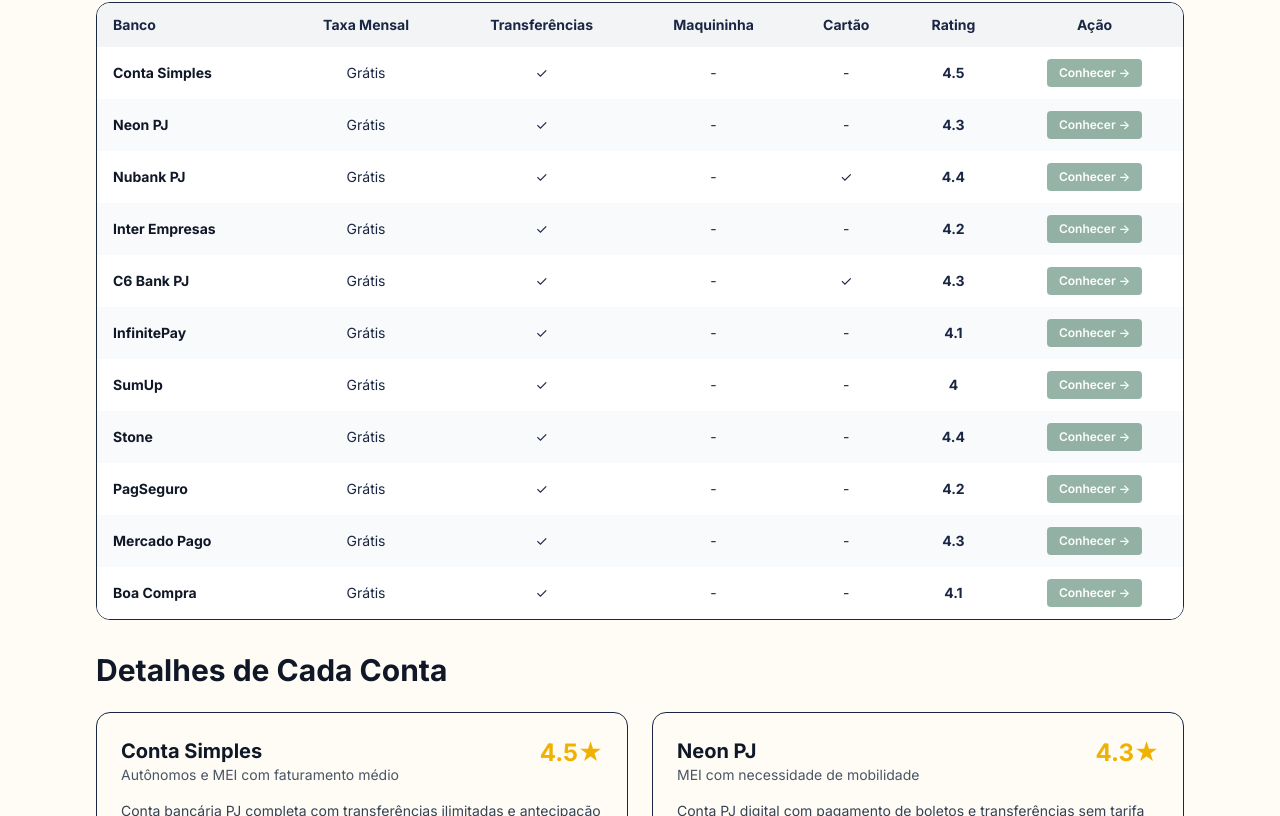
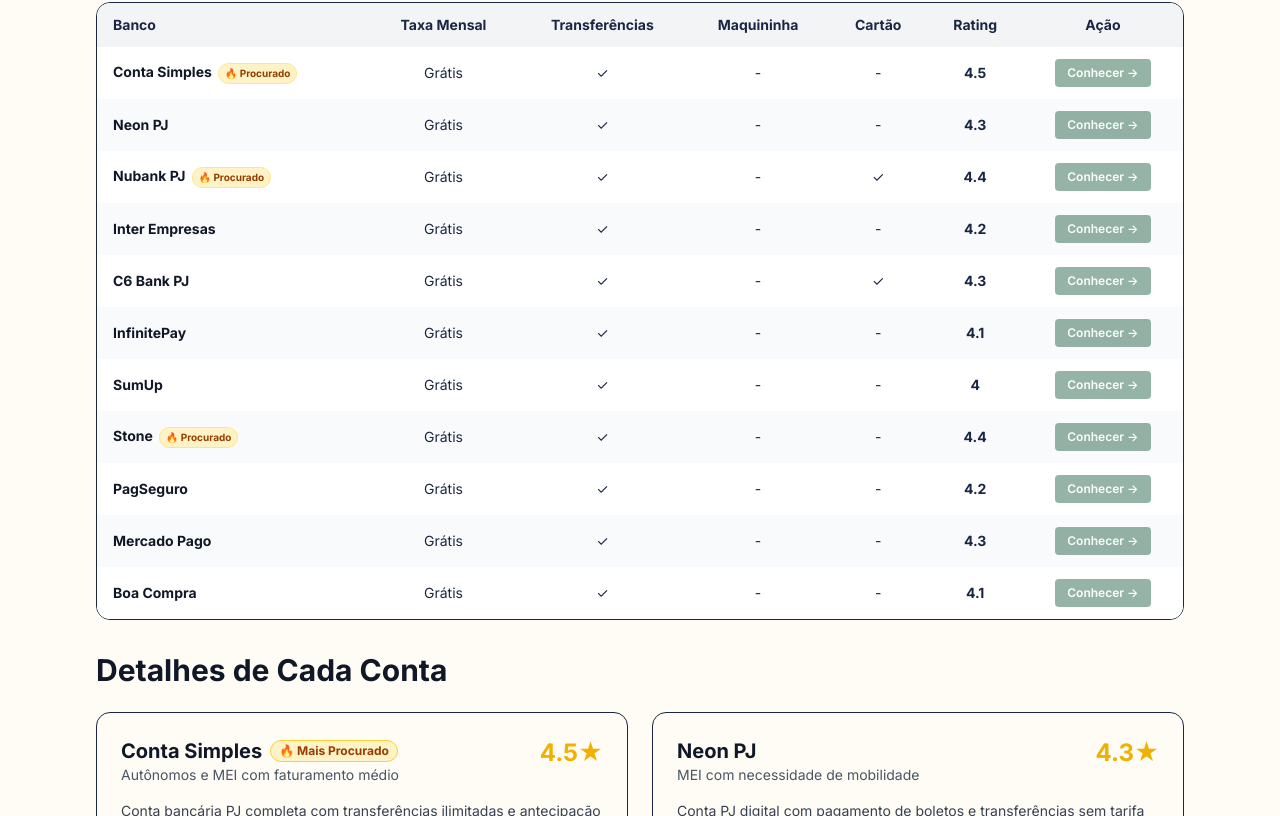
Before and after one commit to vitormdandrade/t3-mei-tools, a Next.js app: page /melhores/melhores-contas-pj-mei in a window 1280 px wide. Shown: the part 424-1240 px from the top of the page. Built offline with nearby package versions, Linux system fonts and the light colour scheme; no server answers.

Commit message:
CRO: add 🔥 Mais Procurado badge to top-3 fintechs on comparison table and detail cards

```diff
--- a/app/melhores/melhores-contas-pj-mei/Client.tsx
+++ b/app/melhores/melhores-contas-pj-mei/Client.tsx
@@ -69,7 +69,14 @@ export default function MelhoresContasPJ() {
           <tbody>
             {sorted.map((f, idx) => (
               <tr key={f.id} className={idx % 2 === 0 ? 'bg-white dark:bg-gray-900' : 'bg-gray-50 dark:bg-gray-900'}>
-                <td className="px-4 py-3 font-bold text-gray-900 dark:text-gray-100">{f.name}</td>
+                <td className="px-4 py-3 font-bold text-gray-900 dark:text-gray-100">
+                  {f.name}
+                  {fintechs.fintechs.sort((a, b) => b.rating - a.rating).slice(0, 3).some(top => top.id === f.id) && (
+                    <span className="ml-1.5 inline-flex items-center gap-0.5 bg-amber-100 text-amber-800 text-[10px] font-bold px-1.5 py-0.5 rounded-full border border-amber-200 whitespace-nowrap">
+                      🔥 Procurado
+                    </span>
+                  )}
+                </td>
                 <td className="px-4 py-3 text-center">
                   {f.monthly_fee_brl === 0 ? 'Grátis' : `R$ ${f.monthly_fee_brl}`}
                 </td>
@@ -105,7 +112,14 @@ export default function MelhoresContasPJ() {
             <div key={f.id} className="border dark:border-gray-700 rounded-lg p-6 hover:shadow-lg transition">
               <div className="flex justify-between items-start mb-4">
                 <div>
-                  <h3 className="text-xl font-bold text-gray-900 dark:text-gray-100">{f.name}</h3>
+                  <div className="flex items-center gap-2 flex-wrap">
+                    <h3 className="text-xl font-bold text-gray-900 dark:text-gray-100">{f.name}</h3>
+                    {fintechs.fintechs.sort((a, b) => b.rating - a.rating).slice(0, 3).some(top => top.id === f.id) && (
+                      <span className="inline-flex items-center gap-1 bg-amber-100 text-amber-800 text-xs font-bold px-2 py-0.5 rounded-full border border-amber-300">
+                        🔥 Mais Procurado
+                      </span>
+                    )}
+                  </div>
                   <p className="text-sm text-gray-600 dark:text-gray-400">{f.best_for}</p>
                 </div>
                 <div className="text-2xl font-bold text-yellow-500 dark:text-yellow-400">{f.rating}★</div>
```
